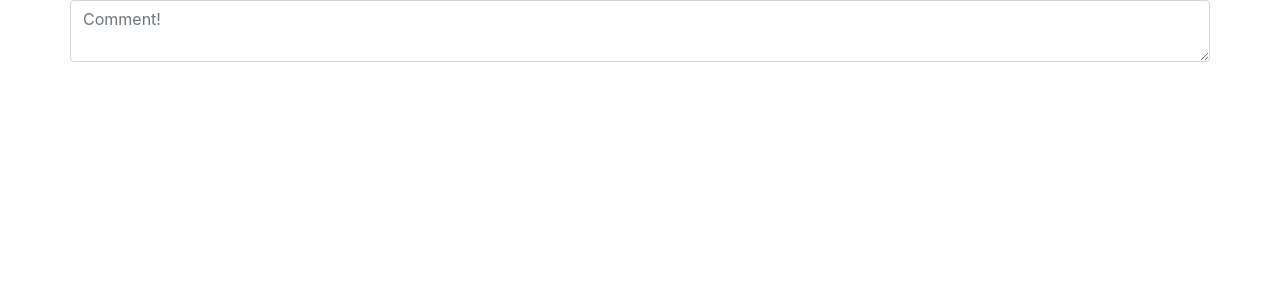
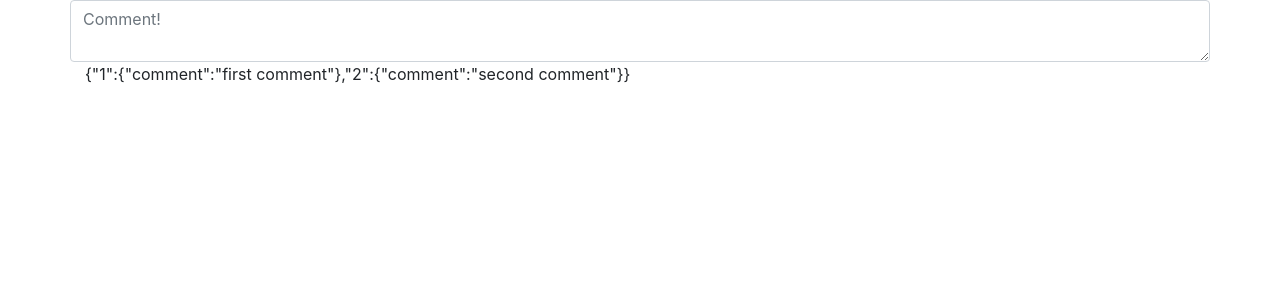
Before and after one commit to flaviomau/comments-system, a React (Create React App) app: page / in a window 1280 px wide. Shown: the top 300 px of the page. Built offline with nearby package versions, Linux system fonts and the light colour scheme.

Commit message:
created Comments component and internal state of app

```diff
--- a/src/App.js
+++ b/src/App.js
@@ -2,12 +2,37 @@ import React, { Component } from 'react'
 import 'bootstrap-css-only'
 
 import NewComment from './NewComment'
+import Comments from './Comments'
 
 class App extends Component {
+  constructor(props){
+    super(props)
+
+    this.state = {
+      comments:{
+        1: {
+          comment: 'first comment'
+        },
+        2: {
+          comment: 'second comment'
+        }
+      }
+    }
+  }
+
+  postNewComment(comment){
+    this.setState({
+      comments:{
+        ...this.state.comments, comment
+      }
+    })
+  }
+
   render() {
     return (
       <div className="container">
-        <NewComment/>
+        <NewComment postNewComment={this.postNewComment}/>
+        <Comments comments={this.state.comments}/>
       </div>
     )
   }
--- /dev/null
+++ b/src/Comments.js
@@ -0,0 +1,13 @@
+import React, {Component} from 'react'
+
+class Comments extends Component{
+    render(){
+        return(
+            <div>
+                {JSON.stringify(this.props.comments)}
+            </div>
+        )
+    }
+}
+
+export default Comments
```
